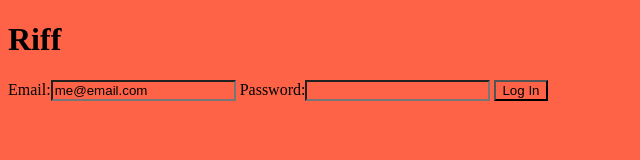
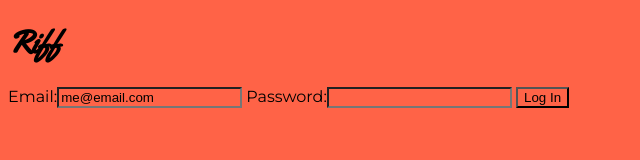
Before and after one commit to liamrdawson/Riff-Login-UI, a plain HTML site: page index.html in a window 1280 px wide. Shown: the whole page, without its empty margins (0-640 px from the left). Drawn offline with Linux system fonts and the light colour scheme.

Commit message:
add text style

```diff
--- a/scss/base/_base.scss
+++ b/scss/base/_base.scss
@@ -1,3 +1,11 @@
 * {
   background-color: tomato;
 }
+
+h1 {
+  font-family: $title-font;
+}
+
+body {
+  font-family: $main-font;
+}
--- a/scss/style.scss
+++ b/scss/style.scss
@@ -1,3 +1,9 @@
+
+//  FONTS
+@import url('https://fonts.googleapis.com/css?family=Montserrat');
+@import url('https://fonts.googleapis.com/css?family=Yellowtail');
+
+
 //  UTILITIES
 @import 'utilities/break';
 @import 'utilities/functions';
--- a/scss/utilities/_variables.scss
+++ b/scss/utilities/_variables.scss
@@ -0,0 +1,2 @@
+$title-font: 'Yellowtail', cursive;
+$main-font: 'Montserrat', sans-serif;
```
Also changed, not shown: css/style.css, 1 other file.
